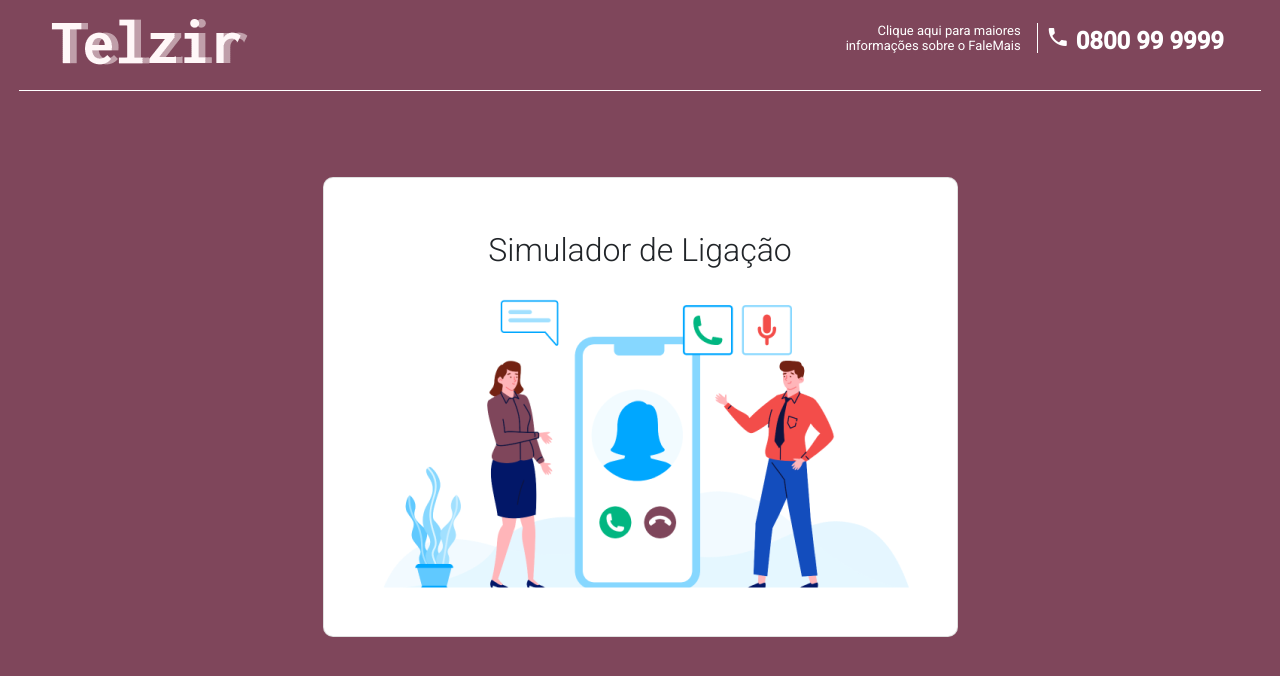
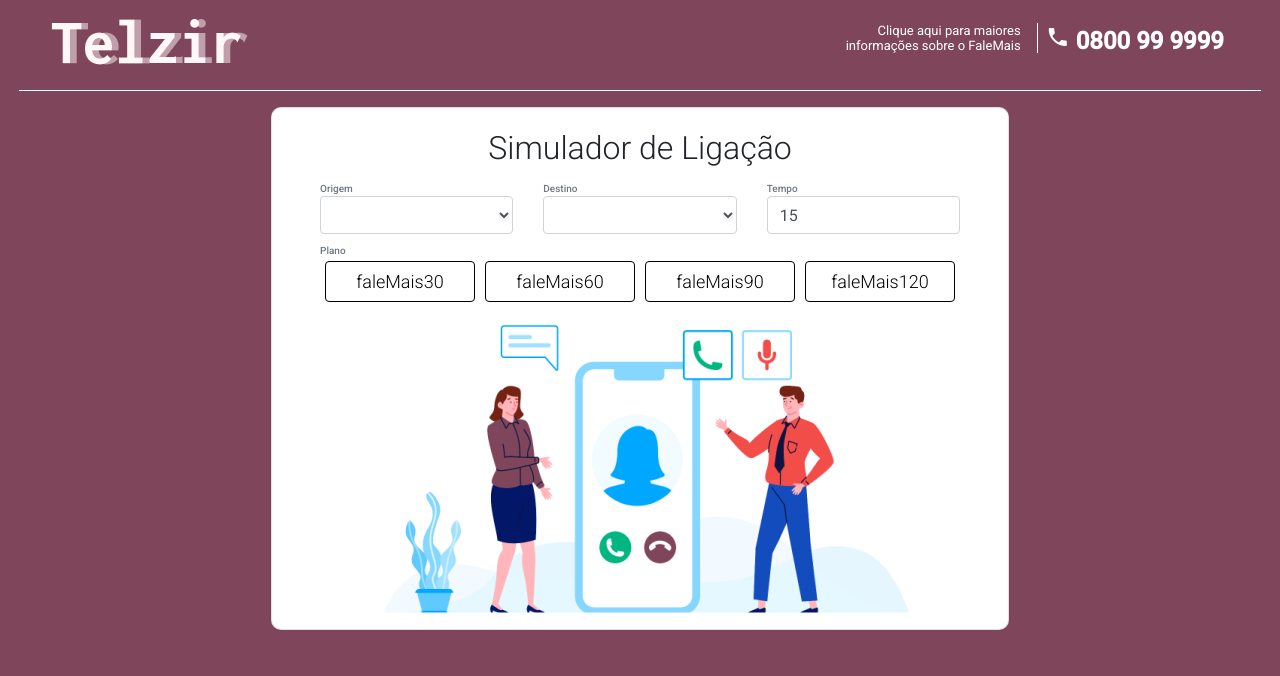
Before and after one commit to bernardohrl/Telzir, an Angular app: page / in a window 1280 px wide. Shown: the top 676 px of the page. Built offline with nearby package versions, Linux system fonts and the light colour scheme.

Commit message:
Adds Form

```diff
--- a/src/app/app.component.html
+++ b/src/app/app.component.html
@@ -15,9 +15,9 @@
     </div>
   </div>
 
-  <div class="d-flex align-items-center justify-content-center h-75">
+  <div class="d-flex align-items-center justify-content-center">
     <div class="d-flex flex-column">
-      <simulacao class="text align-self-center p-2"></simulacao>
+      <simulacao></simulacao>
     </div>
   </div>
 
--- a/src/app/app.component.scss
+++ b/src/app/app.component.scss
@@ -1,8 +1,5 @@
-$PRIMARY-COLOR: #7F465B;
-$SECONDARY-COLOR: #EBEBEB;
-
 #main {
-    background-color: $PRIMARY-COLOR;
+    background-color: var(--PRIMARY-COLOR);
     height: 100%;
 
     #header {
--- a/src/app/app.module.ts
+++ b/src/app/app.module.ts
@@ -5,6 +5,7 @@ import { AppComponent } from './app.component';
 import { SimulacaoComponent } from './components/simulacao/simulacao.component';
 import { BrowserAnimationsModule } from '@angular/platform-browser/animations';
 import {MatIconModule} from '@angular/material/icon';
+import { FormsModule, ReactiveFormsModule } from '@angular/forms';
 
 @NgModule({
   declarations: [
@@ -14,7 +15,9 @@ import {MatIconModule} from '@angular/material/icon';
   imports: [
     BrowserModule,
     BrowserAnimationsModule,
-    MatIconModule
+    MatIconModule,
+    FormsModule,
+    ReactiveFormsModule
   ],
   providers: [],
   bootstrap: [AppComponent]
--- a/src/app/components/simulacao/simulacao.component.html
+++ b/src/app/components/simulacao/simulacao.component.html
@@ -1,25 +1,56 @@
-<div class="card text-center p-5 pt-3">
+<div class="card text-center p-3 px-md-5">
     <div id="titulo"> Simulador de Ligação </div>
 
-    <!-- <form>
-        <div class="form-group ">
-          <label for="exampleInputEmail1">Email address</label>
-          <input type="email" class="form-control" id="exampleInputEmail1" aria-describedby="emailHelp" placeholder="Enter email">
-          <small id="emailHelp" class="form-text text-muted">We'll never share your email with anyone else.</small>
+    <form class="text-left" [formGroup]="simuladorForm">
+      <div class="row">
+        <div class="col">
+          <label for="ddd_origin">Origem</label>
+          <select class="form-control" formControlName="ddd_origin" (change)="update()">
+            <option>1</option>
+            <option>2</option>
+            <option>3</option>
+            <option>4</option>
+            <option>5</option>
+          </select>
         </div>
-        <div class="form-group">
-          <label for="exampleInputPassword1">Password</label>
-          <input type="password" class="form-control" id="exampleInputPassword1" placeholder="Password">
+        <div class="col">
+          <label for="ddd_origin">Destino</label>
+          <select class="form-control" formControlName="ddd_destiny" (change)="update()">
+            <option>1</option>
+            <option>2</option>
+            <option>3</option>
+            <option>4</option>
+            <option>5</option>
+          </select>
         </div>
-        <div class="form-group form-check">
-          <input type="checkbox" class="form-check-input" id="exampleCheck1">
-          <label class="form-check-label" for="exampleCheck1">Check me out</label>
+        <div class="col">
+          <label for="time">Tempo</label>
+          <input type="text" class="form-control" formControlName="time" (keypress)="update()">
         </div>
-        <button type="submit" class="btn btn-primary">Submit</button>
-    </form> -->
+      </div>
+
+      <label for="plan">Plano</label>
+      <div class="text-center">
+        <div class="btn-group-toggle" data-toggle="buttons">
+          <label class="btn">
+            <input type="radio" name="planId" formControlName="planId" id="faleMais30" value="1"> faleMais30
+          </label>
+          <label class="btn">
+            <input type="radio" name="planId" formControlName="planId" id="faleMais60" value="2"> faleMais60
+          </label>
+          <label class="btn">
+            <input type="radio" name="planId" formControlName="planId" id="faleMais90" value="3"> faleMais90
+          </label>
+          <label class="btn">
+            <input type="radio" name="planId" formControlName="planId" id="faleMais120" value="4"> faleMais120
+          </label>
+        </div>
+      </div>
+
+    </form>
 
     <div>
-        <img src="assets/image.png" alt="Logo Telezir">
+        <img id='image' src="assets/image.png" alt="Logo Telezir">
     </div>
 
 </div>
--- a/src/app/components/simulacao/simulacao.component.scss
+++ b/src/app/components/simulacao/simulacao.component.scss
@@ -1,8 +1,36 @@
 .card {
     border-radius: 10px;
+
+    #image {
+        max-width: 100%;
+    }
 
     #titulo {
         font-weight: 100;
         font-size: xx-large;
     }
+
+    label {
+        margin-bottom: 0px;
+        font-size: x-small;
+        color: var(--SECONDARY-COLOR);
+        font-weight: 500;
+        position: relative;
+        top: 3px;
+
+        &.btn {
+            font-size: large;
+            border: black solid 0.5px;
+            color: black;
+            font-weight: 100;
+            min-width: 150px;
+            margin: 0px 5px;
+        }
+    }
+
+    // Mobile
+    @media screen and (max-width: 690px) {
+        margin: 2%;
+        label.btn {  min-width: 250px; }
+    }
 }
--- a/src/app/components/simulacao/simulacao.component.ts
+++ b/src/app/components/simulacao/simulacao.component.ts
@@ -1,4 +1,5 @@
 import { Component, OnInit } from '@angular/core';
+import { FormBuilder, FormGroup } from '@angular/forms';
 
 @Component({
   selector: 'simulacao',
@@ -7,9 +8,26 @@ import { Component, OnInit } from '@angular/core';
 })
 export class SimulacaoComponent implements OnInit {
 
-  constructor() { }
+
+  simuladorForm = this.fb.group({
+    ddd_origin: ['ave'],
+    ddd_destiny: [''],
+    time: ['15'],
+    planId: [''],
+  });
+
+  constructor(private fb: FormBuilder) { }
+
 
   ngOnInit() {
   }
 
+  update() {
+    console.log('entrou em update');
+    console.log(this.simuladorForm.get('ddd_origin').value,
+                this.simuladorForm.get('ddd_destiny').value,
+                this.simuladorForm.get('time').value,
+                this.simuladorForm.get('planId').value)
+  }
+
 }
--- a/src/styles.scss
+++ b/src/styles.scss
@@ -1,4 +1,11 @@
 /* You can add global styles to this file, and also import other style files */
 @import '~bootstrap/dist/css/bootstrap.min.css';
+
+:root {
+    --PRIMARY-COLOR: #7F465B;
+    --SECONDARY-COLOR: #6F7883;
+}
+
+
 html, body { height: 100%; }
 body { margin: 0; font-family: Roboto, "Helvetica Neue", sans-serif; }
```
